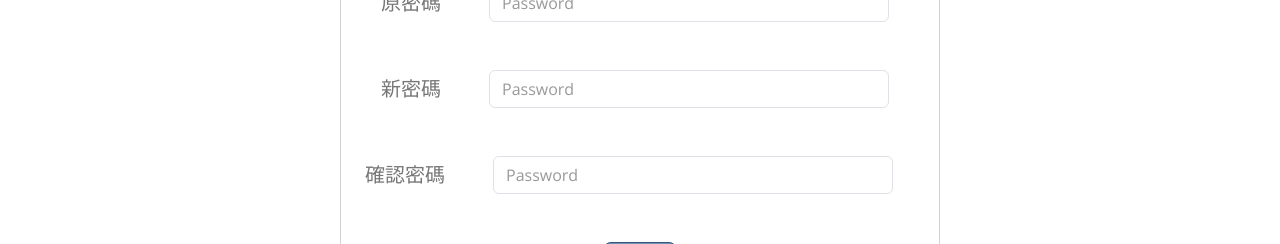
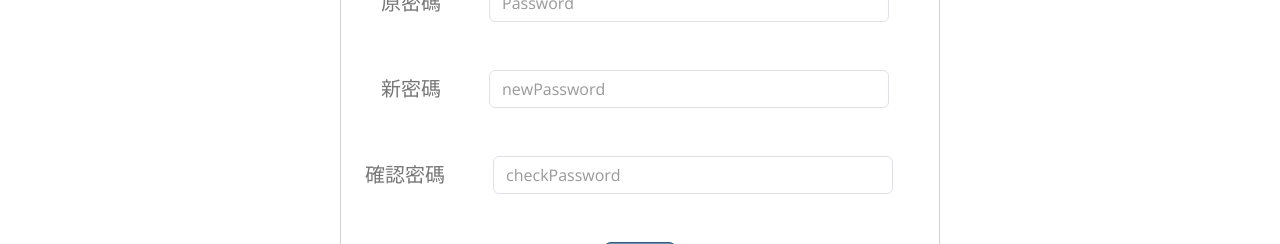
Before and after one commit to stu96534/attendance_front, a Vue app: page /users/1 in a window 1280 px wide. Shown: the part 351-595 px from the top of the page. Built offline with nearby package versions, Linux system fonts and the light colour scheme.

Commit message:
feat: add toast

```diff
--- a/package.json
+++ b/package.json
@@ -15,11 +15,13 @@
   },
   "dependencies": {
     "@popperjs/core": "^2.11.6",
+    "axios": "^0.19.2",
     "bootstrap": "^5.1.3",
     "bootswatch": "^5.2.3",
     "node-sass": "^8.0.0",
     "pinia": "^2.0.28",
     "sass-loader": "^13.2.0",
+    "sweetalert2": "^9.8.2",
     "vue": "^3.2.45",
     "vue-router": "^4.1.6"
   },
--- a/src/views/SignIn.vue
+++ b/src/views/SignIn.vue
@@ -6,8 +6,8 @@ const password = ref("");
 
 const handleSubmit = () => {
   const data = JSON.stringify({
-    email: this.email,
-    password: this.password
+    email: email.value,
+    password: password.value
   })
 
   console.log('data', data)
--- a/src/views/User.vue
+++ b/src/views/User.vue
@@ -1,41 +1,101 @@
+<script setup>
+import { ref, reactive } from "vue";
+
+const email = ref("");
+const password = ref("");
+const newPassword = ref("");
+const checkPassword = ref("");
+
+const handleSubmit = () => {
+  const data = JSON.stringify({
+    email: email.value,
+    password: password.value,
+    newPassword: newPassword.value,
+    checkPassword: checkPassword.value
+  });
+
+  console.log("data", data);
+};
+</script>
+
 <template>
   <div class="container py-5">
     <div class="card card-body mx-auto d-flex">
-      <form class="w-100" >
-
+      <form class="w-100" @submit.prevent.stop="handleSubmit">
         <div class="text-center mb-4">
           <h1 class="h3 mb-3 mt-4 font-weight-normal fs-1">帳號管理</h1>
         </div>
 
-        <div class="form-label-group mb-5 ms-5 mt-5 d-flex align-items-center fs-5">
+        <div
+          class="form-label-group mb-5 ms-5 mt-5 d-flex align-items-center fs-5"
+        >
           <label for="email" class="me-5">帳號</label>
           <div class="input">
-            <input id="email" name="email" type="email" class="form-control" placeholder="email"
-              autocomplete="username" required autofocus />
+            <input
+              id="email"
+              v-model="email"
+              name="email"
+              type="email"
+              class="form-control"
+              placeholder="email"
+              autocomplete="username"
+              required
+              autofocus
+            />
           </div>
         </div>
 
-        <div class="form-label-group mb-5 mt-4 ms-4 d-flex align-items-center fs-5">
+        <div
+          class="form-label-group mb-5 mt-4 ms-4 d-flex align-items-center fs-5"
+        >
           <label for="password" class="me-5">原密碼</label>
           <div class="input">
-            <input id="password"  name="password" type="password" class="form-control"
-              placeholder="Password" autocomplete="current-password" required />
+            <input
+              id="password"
+              v-model="password"
+              name="password"
+              type="password"
+              class="form-control"
+              placeholder="Password"
+              autocomplete="current-password"
+              required
+            />
           </div>
         </div>
 
-        <div class="form-label-group mb-5 mt-4 ms-4 d-flex align-items-center fs-5">
-          <label for="password" class="me-5">新密碼</label>
+        <div
+          class="form-label-group mb-5 mt-4 ms-4 d-flex align-items-center fs-5"
+        >
+          <label for="newPassword" class="me-5">新密碼</label>
           <div class="input">
-            <input id="password" name="password" type="password" class="form-control" placeholder="Password"
-              autocomplete="current-password" required />
+            <input
+              id="newPassword"
+              v-model="newPassword"
+              name="newPassword"
+              type="password"
+              class="form-control"
+              placeholder="newPassword"
+              autocomplete="current-password"
+              required
+            />
           </div>
         </div>
 
-        <div class="form-label-group mb-5 mt-4 ms-2 d-flex align-items-center fs-5">
-          <label for="password" class="me-5">確認密碼</label>
+        <div
+          class="form-label-group mb-5 mt-4 ms-2 d-flex align-items-center fs-5"
+        >
+          <label for="checkPassword" class="me-5">確認密碼</label>
           <div class="input">
-            <input id="password" name="password" type="password" class="form-control" placeholder="Password"
-              autocomplete="current-password" required />
+            <input
+              id="checkPassword"
+              v-model="checkPassword"
+              name="checkPassword"
+              type="password"
+              class="form-control"
+              placeholder="checkPassword"
+              autocomplete="current-password"
+              required
+            />
           </div>
         </div>
 
```
Also changed, not shown: src/utils/helpers.ts (added, +20 -0 lines), 1 other file (tests, documents, lock files or other folders).
